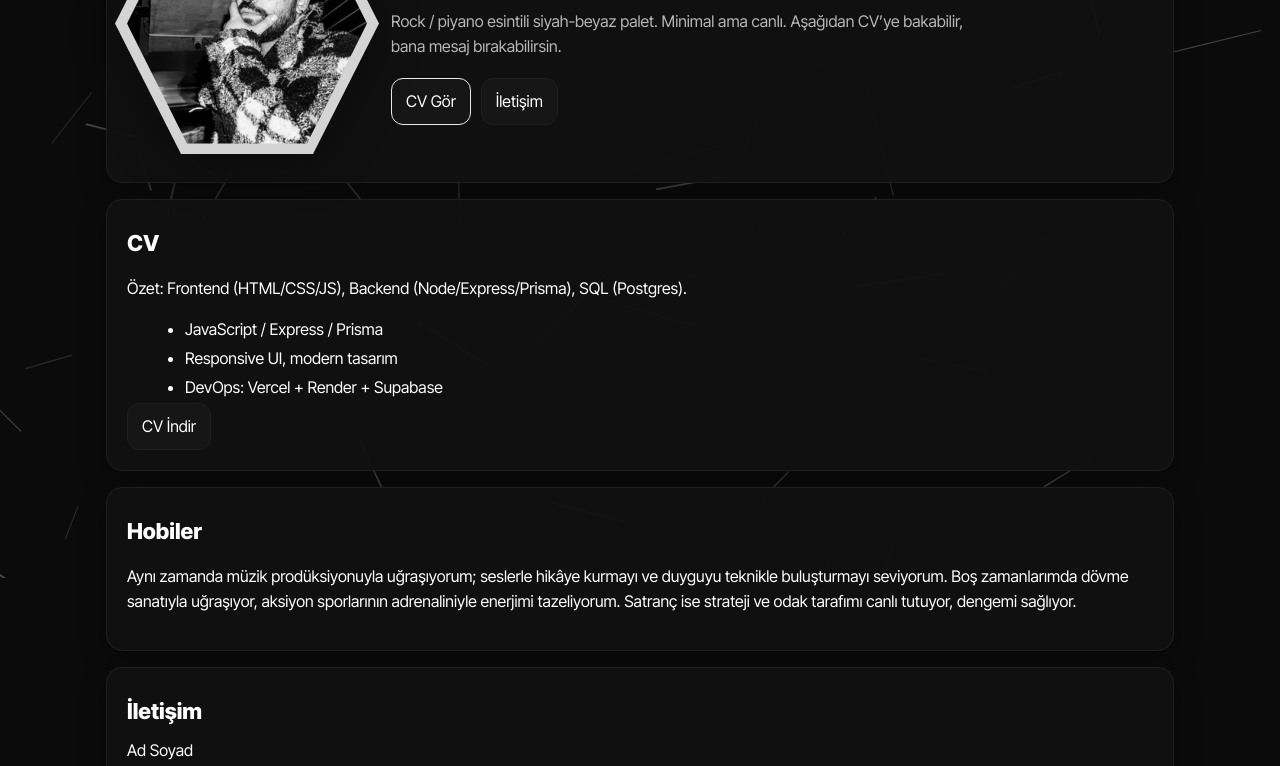
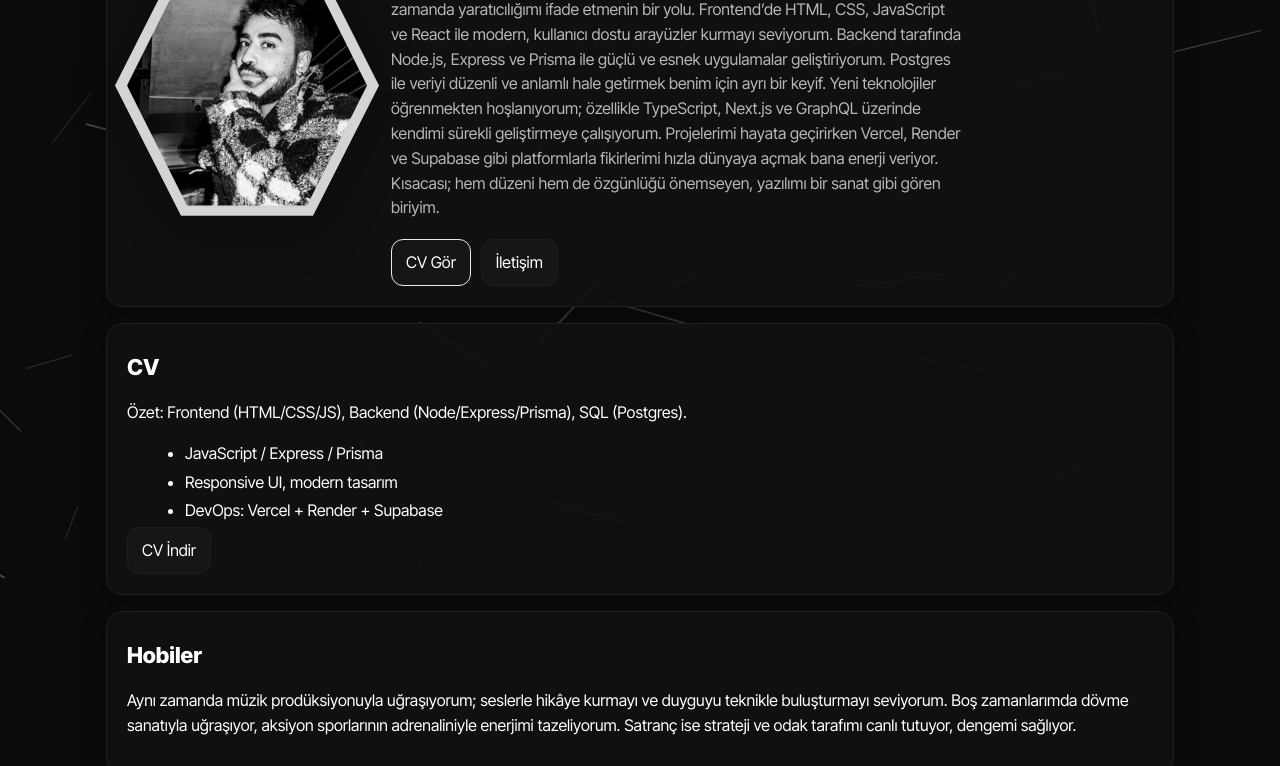
Before and after one commit to evencreed/personal-site, a plain HTML site: page frontend/index.html in a window 1280 px wide. Shown: the part 222-988 px from the top of the page. Drawn offline with Linux system fonts and the light colour scheme.

Commit message:
Update index.html

```diff
--- a/frontend/index.html
+++ b/frontend/index.html
@@ -47,8 +47,13 @@
       <div class="hero-copy float">
         <h1><span data-i18n="hero.title" data-i18n-params='{"name":"Mert"}'>Mert Topaçoğlu</span></h1>
         <p class="muted" data-i18n="hero.desc">
-          Rock / piyano esintili siyah-beyaz palet. Minimal ama canlı.
-          Aşağıdan CV’ye bakabilir, bana mesaj bırakabilirsin.
+        Ben Mert Topaçoğlu(Evencreed). Kod yazmak benim için sadece bir iş değil, aynı zamanda yaratıcılığımı ifade etmenin bir yolu.
+          Frontend’de HTML, CSS, JavaScript ve React ile modern, kullanıcı dostu arayüzler kurmayı seviyorum.
+          Backend tarafında Node.js, Express ve Prisma ile güçlü ve esnek uygulamalar geliştiriyorum.
+          Postgres ile veriyi düzenli ve anlamlı hale getirmek benim için ayrı bir keyif.
+          Yeni teknolojiler öğrenmekten hoşlanıyorum; özellikle TypeScript, Next.js ve GraphQL üzerinde kendimi sürekli geliştirmeye çalışıyorum.
+          Projelerimi hayata geçirirken Vercel, Render ve Supabase gibi platformlarla fikirlerimi hızla dünyaya açmak bana enerji veriyor.
+          Kısacası; hem düzeni hem de özgünlüğü önemseyen, yazılımı bir sanat gibi gören biriyim.
         </p>
         <div class="row">
           <a class="btn primary" href="#cv" data-i18n="btn.cv">CV Gör</a>
```
